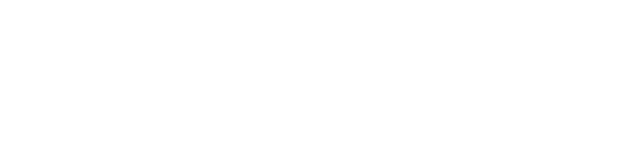
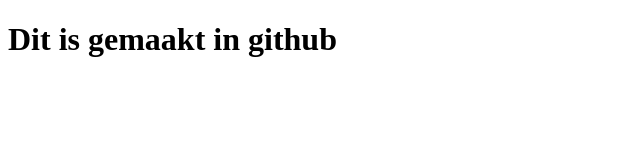
Before and after one commit to hdktsaam/voorbeeldMagWeg, a plain HTML site: page index.html in a window 1280 px wide. Shown: the whole page, without its empty margins (0-640 px from the left). Drawn offline with Linux system fonts and the light colour scheme.

Commit message:
Update index.html

```diff
--- a/index.html
+++ b/index.html
@@ -6,6 +6,6 @@
     <title>Document</title>
 </head>
 <body>
-
+    <h1>Dit is gemaakt in github</h1>
 </body>
 </html>
```
